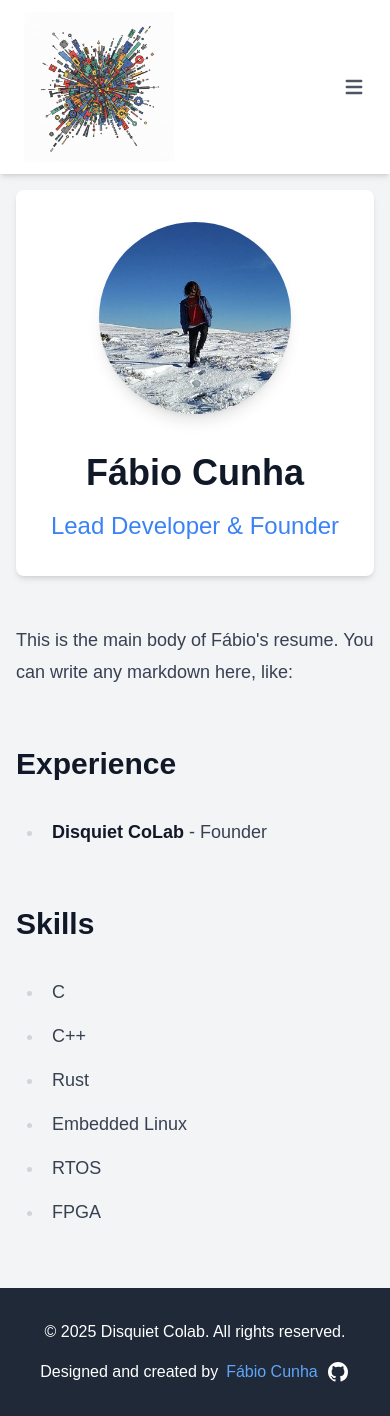
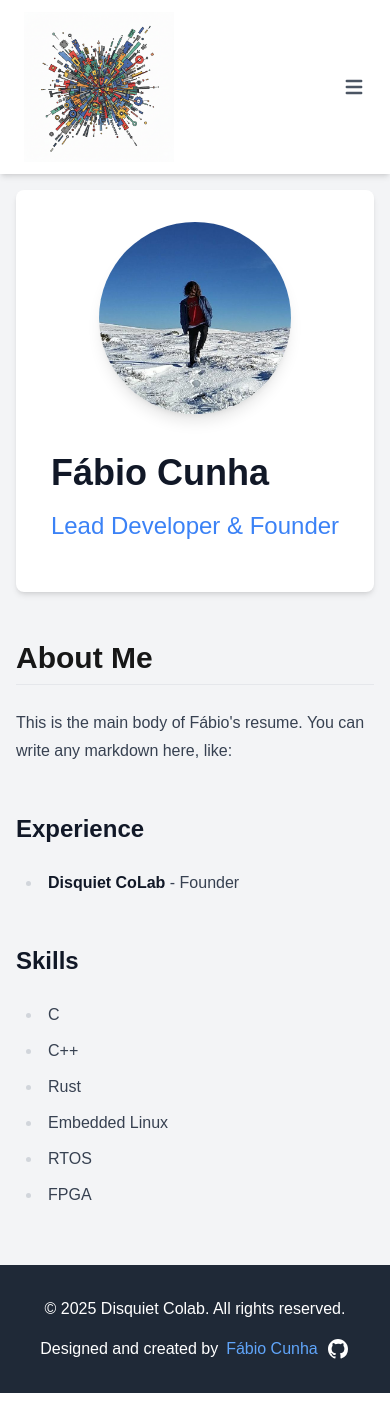
Before and after one commit to fabiorafaelcoutada/disquiet-colab-homepage, a Next.js app: page /team/fabio-cunha in a window 390 px wide. After the commit the page ends 1393 px from the top, so only its background shows below. Built offline with nearby package versions, Linux system fonts and the light colour scheme.

Commit message:
Refactor team member page: add structured sections (Skills, Experience, Achievements, Hobbies, Interests) and improve markup for better organization and readability.

```diff
--- a/src/app/team/[slug]/page.tsx
+++ b/src/app/team/[slug]/page.tsx
@@ -1,56 +1,137 @@
 import { getMarkdownContent } from '@/lib/markdown';
 import Image from 'next/image';
-import styles from './page.module.css'; // 1. Import the CSS Module
+import Link from 'next/link';
+import styles from './page.module.css';
+import { TeamMemberFrontmatter, TeamMemberSkills } from '@/types/team';
 
 type Props = {
     params: { slug: string }
 };
 
+// Helper components (SkillsCategory, getSkillCategories) are unchanged
+function SkillsCategory({ title, skills }: { title: string, skills?: string[] }) {
+    if (!skills || skills.length === 0) return null;
+    return (
+        <div>
+            <h3 className="text-xl font-semibold mb-2 capitalize">{title.replace(/([A-Z])/g, ' $1').trim()}</h3>
+            <ul className="list-disc list-inside space-y-1 text-gray-700 dark:text-gray-300">
+                {skills.map((skill) => <li key={skill}>{skill}</li>)}
+            </ul>
+        </div>
+    );
+}
+function getSkillCategories(skills: TeamMemberSkills | undefined): [string, string[] | undefined][] {
+    if (!skills) return [];
+    return Object.entries(skills).filter(([, list]) => list && list.length > 0);
+}
+
+
 export default async function TeamMemberPage({ params }: Props) {
     const { slug } = params;
-    const { data, contentHtml } = await getMarkdownContent(`team/${slug}`);
+    const { data, contentHtml } = await getMarkdownContent(`team/${slug}`) as { data: TeamMemberFrontmatter, contentHtml: string };
+    const skillCategories = getSkillCategories(data.skills);
 
     return (
-        // 2. Apply the main container style from the CSS module
         <div className={styles.pageContainer}>
-            {/* 3. Apply the content wrapper style */}
             <div className={styles.contentWrapper}>
 
-                {/* === MEMBER HEADER === */}
-                {/* 4. Apply header card styles */}
+                {/* === MEMBER HEADER (Unchanged) === */}
                 <div className={styles.memberHeader}>
-                    {/* 5. Apply avatar styles */}
+                    {/* ... Avatar, Name, Position, Contact, Links ... */}
                     <div className={styles.avatar}>
-                        <Image
-                            src={data.image}
-                            alt={`${data.firstName} ${data.lastName}`}
-                            fill
-                            style={{ objectFit: 'cover' }}
-                        />
+                        <Image src={data.image} alt={`${data.firstName} ${data.lastName}`} fill style={{ objectFit: 'cover' }}/>
                     </div>
-                    {/* Keep text alignment utilities if needed */}
-                    <div className="text-center md:text-left">
-                        {/* 6. Apply name styles */}
-                        <h1 className={styles.memberName}>
-                            {data.firstName} {data.lastName}
-                        </h1>
-                        {/* 7. Apply position styles */}
-                        <p className={styles.memberPosition}>
-                            {data.position}
-                        </p>
+                    <div>
+                        <h1 className={styles.memberName}>{data.firstName} {data.lastName}</h1>
+                        <p className={styles.memberPosition}>{data.position}</p>
+                        <div className="mt-4 space-y-1 text-sm">
+                            {data.contact?.email && <p><Link href={`mailto:${data.contact.email}`} className="text-blue-500 hover:underline">{data.contact.email}</Link></p>}
+                            {data.contact?.phone && <p>{data.contact.phone}</p>}
+                            <div className="flex space-x-4 mt-2">
+                                {data.links?.linkedin && <Link href={data.links.linkedin} target="_blank" rel="noopener noreferrer" className="text-blue-500 hover:underline">LinkedIn</Link>}
+                                {data.links?.github && <Link href={data.links.github} target="_blank" rel="noopener noreferrer" className="text-blue-500 hover:underline">GitHub</Link>}
+                                {data.links?.portfolio && <Link href={data.links.portfolio} target="_blank" rel="noopener noreferrer" className="text-blue-500 hover:underline">Portfolio</Link>}
+                            </div>
+                        </div>
                     </div>
                 </div>
 
-                {/* === MEMBER'S RESUME CONTENT === */}
-                {/* 8. Wrap the prose content in the styled container */}
-                <div className={styles.resumeContentContainer}>
-                    {/* Keep prose classes for markdown styling */}
-                    <div
-                        className="prose prose-lg dark:prose-invert max-w-none"
-                        dangerouslySetInnerHTML={{ __html: contentHtml }}
-                    />
+                {/* === STRUCTURED RESUME CONTENT === */}
+                <div className={`${styles.resumeContentContainer} space-y-10`}>
+
+                    {/* --- Moved "About Me" (contentHtml) Section HERE --- */}
+                    {contentHtml && contentHtml.trim() !== '' && (
+                        <section>
+                            <h2 className="text-3xl font-bold border-b pb-2 mb-6 dark:text-white">About Me</h2>
+                            <div
+                                className="prose dark:prose-invert max-w-none"
+                                dangerouslySetInnerHTML={{ __html: contentHtml }}
+                            />
+                        </section>
+                    )}
+                    {/* --------------------------------------------------- */}
+
+
+                    {/* --- Skills Section --- */}
+                    {skillCategories.length > 0 && (
+                        <section>
+                            <h2 className="text-3xl font-bold border-b pb-2 mb-6 dark:text-white">Skills</h2>
+                            <div className="grid grid-cols-1 md:grid-cols-2 lg:grid-cols-3 gap-x-8 gap-y-6">
+                                {skillCategories.map(([category, list]) => (
+                                    <SkillsCategory key={category} title={category} skills={list} />
+                                ))}
+                            </div>
+                        </section>
+                    )}
+
+                    {/* --- Professional Experience Section --- */}
+                    {data.experiences && data.experiences.length > 0 && (
+                        <section>
+                            <h2 className="text-3xl font-bold border-b pb-2 mb-6 dark:text-white">Experience</h2>
+                            <div className="space-y-8">
+                                {data.experiences.map((exp, index) => (
+                                    <div key={index} className="border-l-4 border-blue-500 pl-4">
+                                        <h3 className="text-xl font-semibold dark:text-white">{exp.role}</h3>
+                                        <p className="font-medium text-gray-800 dark:text-gray-200">{exp.company} {exp.location && <span className="text-gray-500 dark:text-gray-400">({exp.location})</span>}</p>
+                                        <p className="text-sm text-gray-500 dark:text-gray-400 mb-2">{exp.period}</p>
+                                        <p className="text-gray-700 dark:text-gray-300">{exp.description}</p>
+                                    </div>
+                                ))}
+                            </div>
+                        </section>
+                    )}
+
+                    {/* --- Achievements Section --- */}
+                    {data.achievements && data.achievements.length > 0 && (
+                        <section>
+                            <h2 className="text-3xl font-bold border-b pb-2 mb-6 dark:text-white">Achievements</h2>
+                            <ul className="list-disc list-inside space-y-2 text-gray-700 dark:text-gray-300">
+                                {data.achievements.map((ach, index) => <li key={index}>{ach}</li>)}
+                            </ul>
+                        </section>
+                    )}
+
+                    {/* --- Hobbies Section --- */}
+                    {data.hobbies && data.hobbies.length > 0 && (
+                        <section>
+                            <h2 className="text-3xl font-bold border-b pb-2 mb-6 dark:text-white">Hobbies</h2>
+                            <ul className="list-disc list-inside space-y-2 text-gray-700 dark:text-gray-300">
+                                {data.hobbies.map((hobby, index) => <li key={index}>{hobby}</li>)}
+                            </ul>
+                        </section>
+                    )}
+
+                    {/* --- Interests Section --- */}
+                    {data.interests && data.interests.length > 0 && (
+                        <section>
+                            <h2 className="text-3xl font-bold border-b pb-2 mb-6 dark:text-white">Interests</h2>
+                            <ul className="list-disc list-inside space-y-2 text-gray-700 dark:text-gray-300">
+                                {data.interests.map((interest, index) => <li key={index}>{interest}</li>)}
+                            </ul>
+                        </section>
+                    )}
+
                 </div>
-
             </div>
         </div>
     );
```
